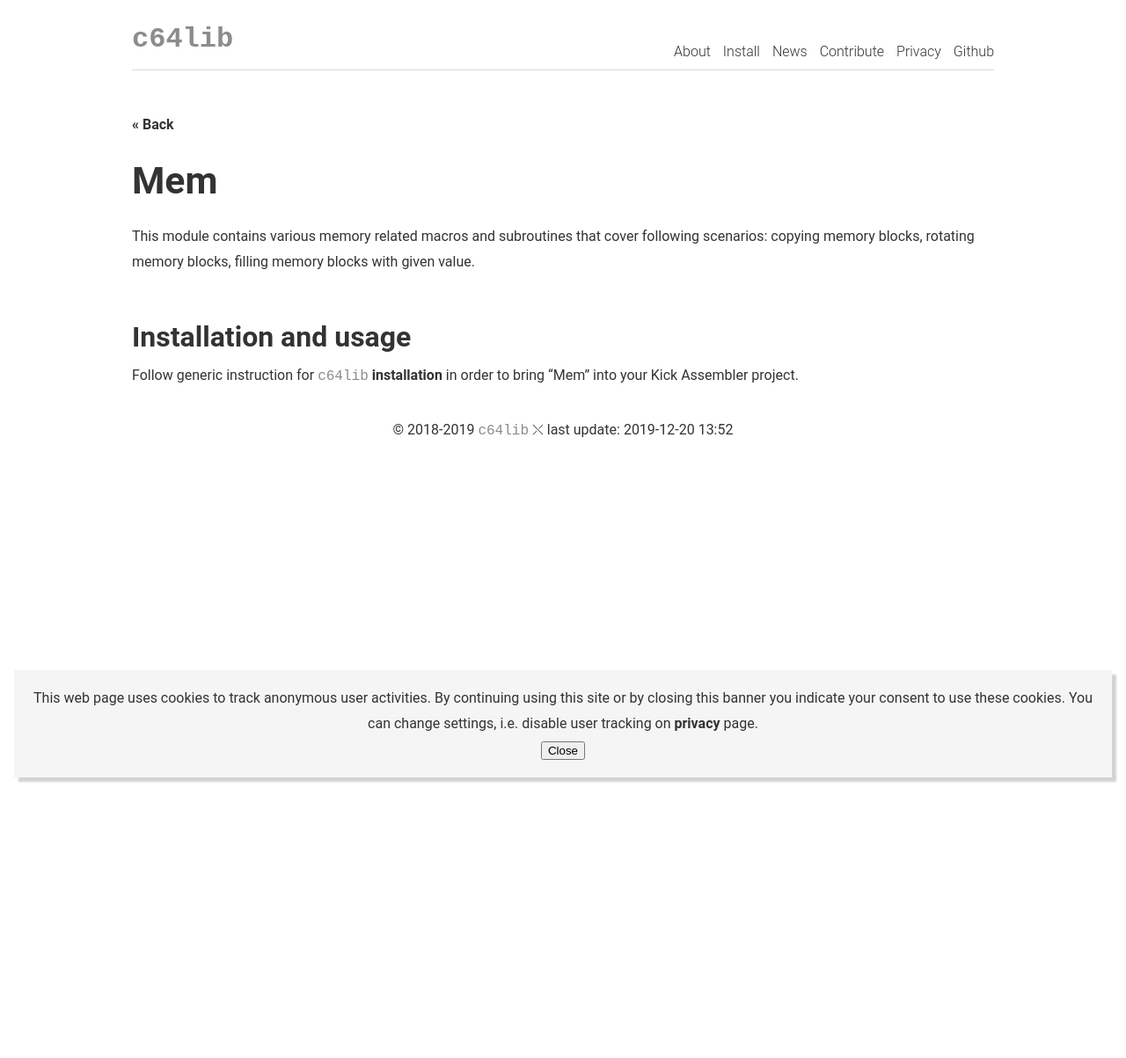
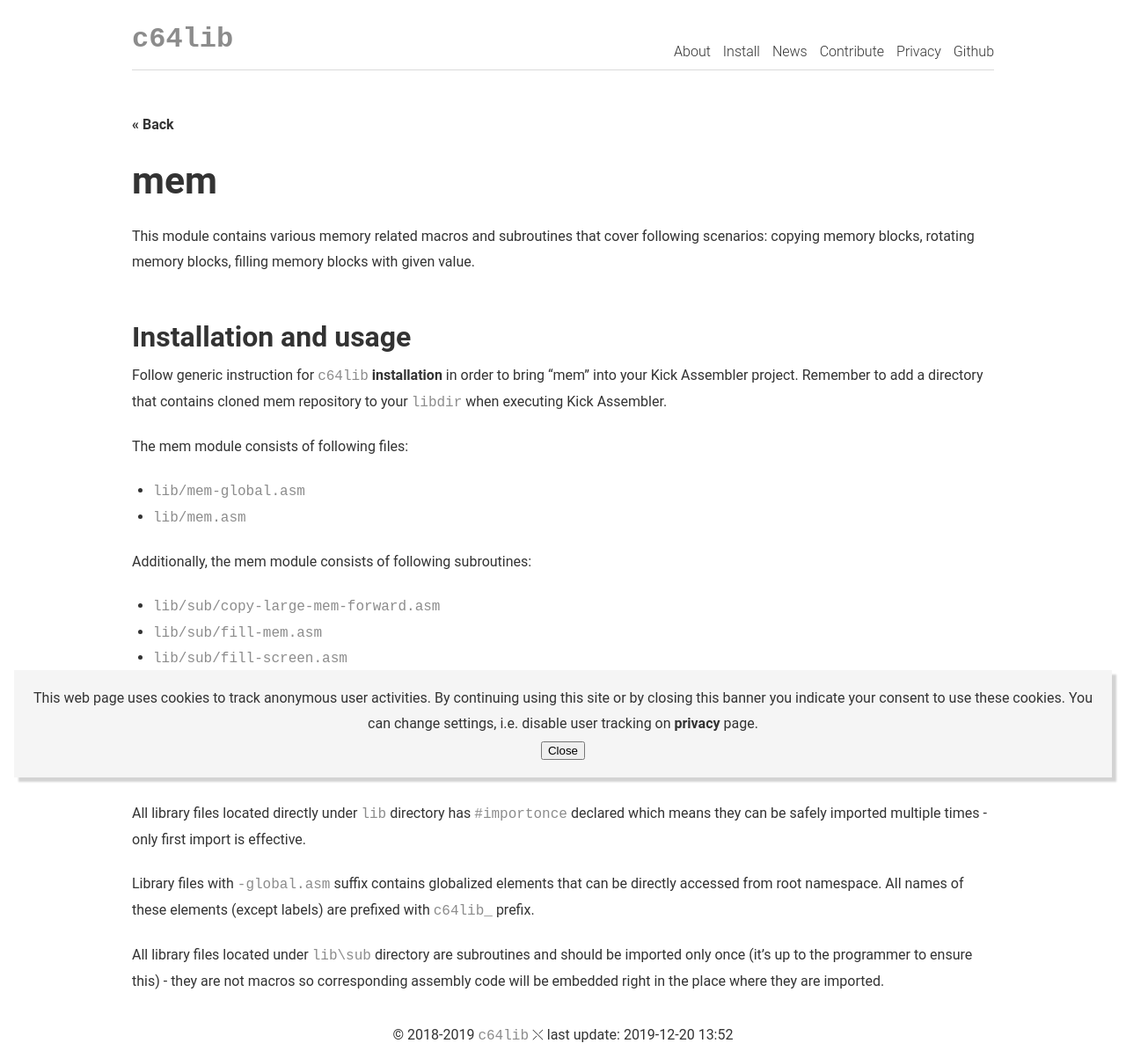
Before and after one commit to c64lib/docu, a Jekyll site: the page built from libs/common/mem.md, in a window 1280 px wide. Shown: the whole page at 88% size. Built offline with Jekyll 4.4.1, drawn with Linux system fonts in a browser that asks for light colours; before the commit the page ends 900 px from its top, so only the background shows below that.

Commit message:
Generic installation chapter for lib modules

```diff
--- a/_includes/lib-module-installation-note.md
+++ b/_includes/lib-module-installation-note.md
@@ -1,4 +1,43 @@
+{% assign files = page.files | sort %}
+{% assign subroutines = page.subroutines | sort %}
+{% assign subroutines_count = subroutines | size %}
+{% assign sample_file = files | sample %}
+{% assign url_segments = page.url | split: "/" %}
+{% assign lib_idx = url_segments | size | minus: 2 %}
+{% assign lib_name = url_segments[lib_idx] %}
 ## Installation and usage
 Follow generic instruction for `c64lib`
 [installation]({{ site.baseurl }}/pages/install)
 in order to bring "{{ page.title }}" into your Kick Assembler project.
+Remember to add a directory that contains cloned {{ page.title }} repository
+to your `libdir` when executing Kick Assembler.
+
+The {{ page.title }} module consists of following files:
+{% for file in files %}* `{{ file }}`
+{% endfor %}
+
+{% if subroutines_count > 0 %}
+Additionally, the {{ page.title }} module consists of following subroutines:
+{% for sub in subroutines %}* `{{ sub }}`
+{% endfor %}
+{% endif %}
+
+All files located directly in `lib` directory can be imported to your source
+code using `#import` directive, i.e.:
+
+    #import "{{ lib_name }}/{{ sample_file }}"
+
+All library files located directly under `lib` directory has `#importonce`
+declared which means they can be safely imported multiple times - only first
+import is effective.
+
+Library files with `-global.asm` suffix contains globalized elements that can
+be directly accessed from root namespace. All names of these elements (except
+labels) are prefixed with `c64lib_` prefix.
+
+{% if subroutines_count > 0 %}
+All library files located under `lib\sub` directory are subroutines and should
+be imported only once (it's up to the programmer to ensure this) - they are
+not macros so corresponding assembly code will be embedded right in the place
+where they are imported.
+{% endif %}
--- a/_layouts/libidx.html
+++ b/_layouts/libidx.html
@@ -16,7 +16,7 @@
         <h3>{{ pg.title }}</h3>
         <p class="description">{{ pg.description }}</p>
         <p class="files">Source files: <code>{{ pg.files | join: ", " }}</code></p>
-      <p class="content">{{ pg.content | strip_html | truncatewords:50 }}</p>
+        <p class="content">{{ pg.content | split: "<!--more-->" | first | markdownify }}</p>
       </a>
     {% endif %}
   {% endfor %}
--- a/libs/common/mem.md
+++ b/libs/common/mem.md
@@ -1,12 +1,19 @@
 ---
 layout: page
-title: Mem
+title: mem
 description: Various memory related operations
-files: [mem.asm, mem-global.asm]
+files:
+    - lib/mem.asm
+    - lib/mem-global.asm
+subroutines:
+    - lib/sub/copy-large-mem-forward.asm
+    - lib/sub/fill-mem.asm
+    - lib/sub/fill-screen.asm
+    - lib/sub/rotate-mem-right.asm
 backurl: true
 ---
 This module contains various memory related macros and subroutines that cover
 following scenarios: copying memory blocks, rotating memory blocks, filling
-memory blocks with given value.
+memory blocks with given value.<!--more-->
 
 {% include lib-module-installation-note.md %}
```
Also changed, not shown: libs/common/common.md (+7 -2 lines), libs/common/invoke.md (+7 -2 lines), libs/common/math.md (+7 -2 lines). Lines whose indentation alone changed are shown as unchanged.
